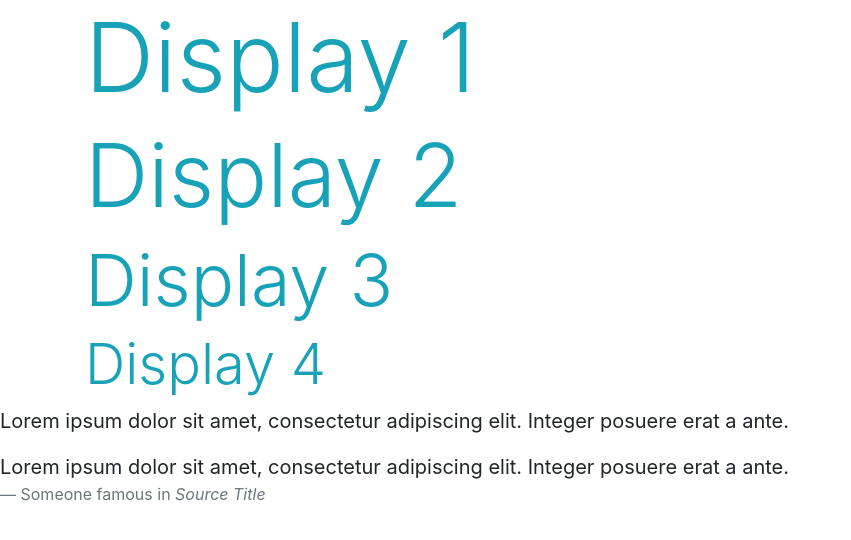
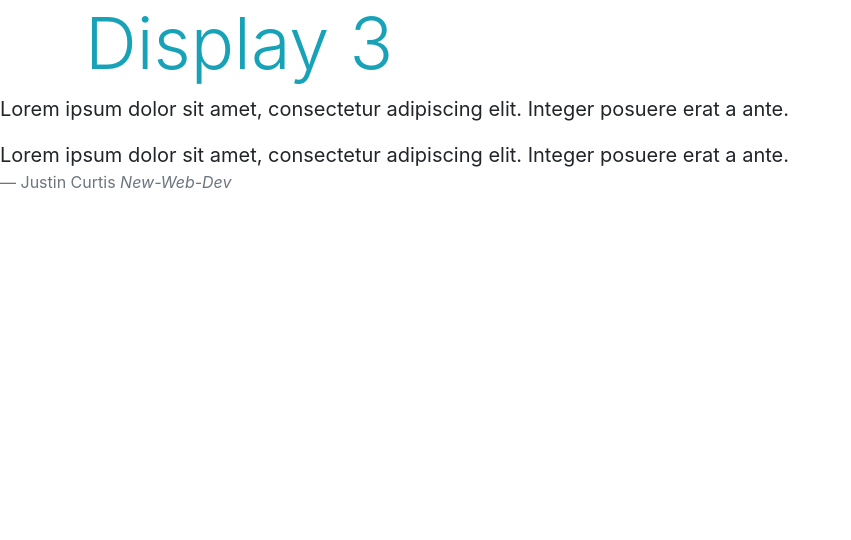
Before and after one commit to jacurtis813/bootstrap-four, a plain HTML site: page index.html in a window 1280 px wide. Shown: the whole page, without its empty margins (0-851 px from the left). Drawn offline with nearby package versions, Linux system fonts and the light colour scheme.

```diff
--- a/index.html
+++ b/index.html
@@ -16,10 +16,7 @@
 <body>
 
   <div class="container">
-    <h1 class="display-1 text-info">Display 1</h1>
-    <h1 class="display-2 text-info">Display 2</h1>
     <h1 class="display-3 text-info">Display 3</h1>
-    <h1 class="display-4 text-info">Display 4</h1>
   </div>
 
   <blockquote class="blockquote">
@@ -28,8 +25,10 @@
 
   <blockquote class="blockquote">
     <p class="mb-0">Lorem ipsum dolor sit amet, consectetur adipiscing elit. Integer posuere erat a ante.</p>
-    <footer class="blockquote-footer">Someone famous in <cite title="Source Title">Source Title</cite></footer>
+    <footer class="blockquote-footer">Justin Curtis <cite title="newWebDev">New-Web-Dev</cite></footer>
   </blockquote>
+
+
 
   <!-- Optional JavaScript -->
   <!-- jQuery first, then Popper.js, then Bootstrap JS -->
```
Also changed, not shown: 1 other file.
